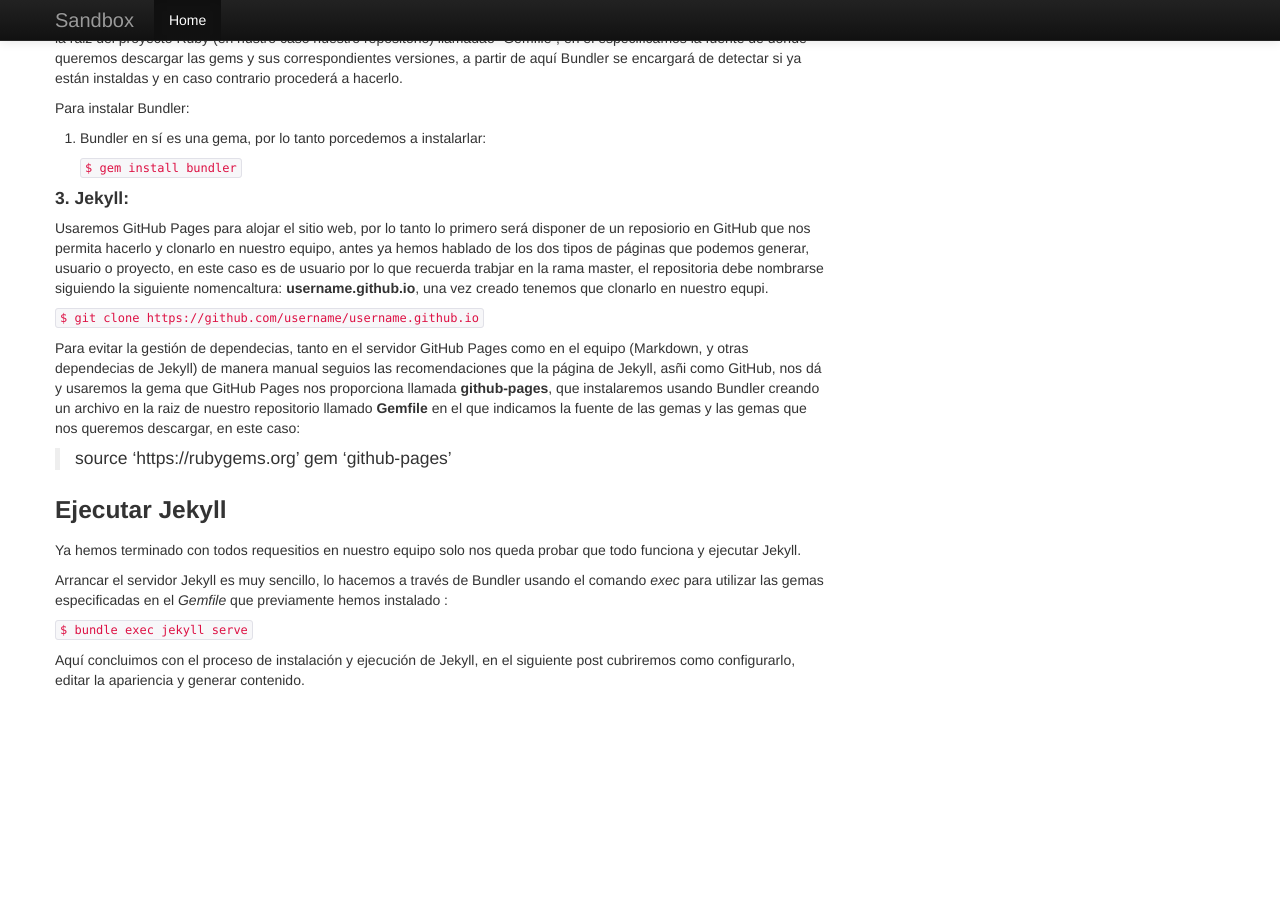
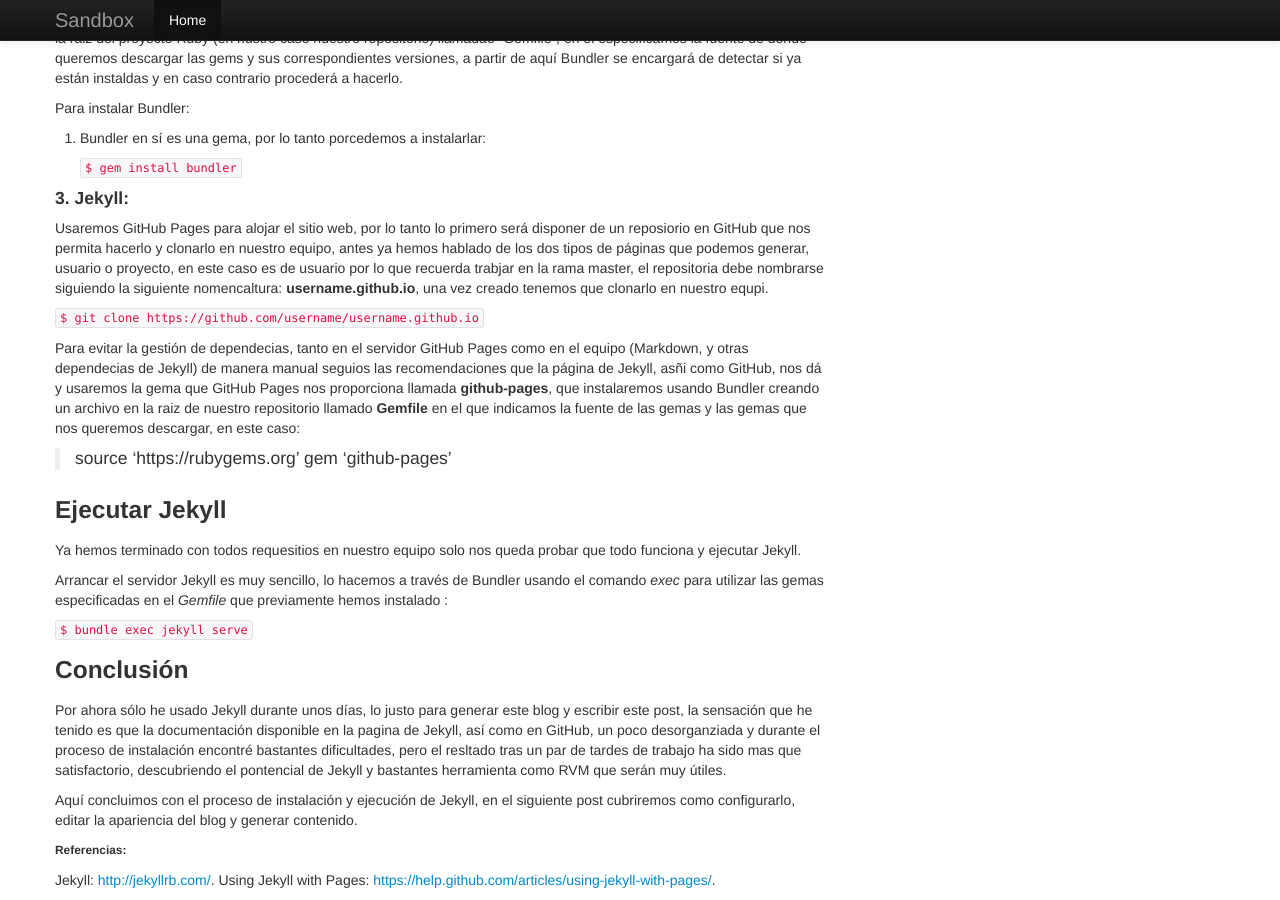
Before and after one commit to Jachu5/jachu5.github.io, a Jekyll site: the page built from _posts/2015-03-22-Jekyll.md, in a window 1280 px wide and 900 px high, scrolled down 1286 px. Built offline with Jekyll 4.4.1, drawn with Linux system fonts in a browser that asks for light colours; Markdown is read by kramdown in place of the engine named in the settings; before the commit the page ends 1986 px from its top, so only the background shows below that.

Commit message:
Added references

```diff
--- a/_posts/2015-03-22-Jekyll.md
+++ b/_posts/2015-03-22-Jekyll.md
@@ -80,4 +80,11 @@ Arrancar el servidor Jekyll es muy sencillo, lo hacemos a través de Bundler usa
 
 `$ bundle exec jekyll serve`
 
-Aquí concluimos con el proceso de instalación y ejecución de Jekyll, en el siguiente post cubriremos como configurarlo, editar la apariencia y generar contenido.
+### Conclusión
+Por ahora sólo he usado Jekyll durante unos días, lo justo para generar este blog y escribir este post, la sensación que he tenido es que la documentación disponible en la pagina de Jekyll, así como en GitHub, un poco desorganziada y durante el proceso de instalación encontré bastantes dificultades, pero el resltado tras un par de tardes de trabajo ha sido mas que satisfactorio, descubriendo el pontencial de Jekyll y bastantes herramienta como RVM que serán muy útiles.
+
+Aquí concluimos con el proceso de instalación y ejecución de Jekyll, en el siguiente post cubriremos como configurarlo, editar la apariencia del blog y generar contenido.
+
+###### Referencias:
+Jekyll: [http://jekyllrb.com/](http://jekyllrb.com/ "Jekyll").
+Using Jekyll with Pages: [https://help.github.com/articles/using-jekyll-with-pages/](https://help.github.com/articles/using-jekyll-with-pages/ "Using Jekyll with Pages").
```
